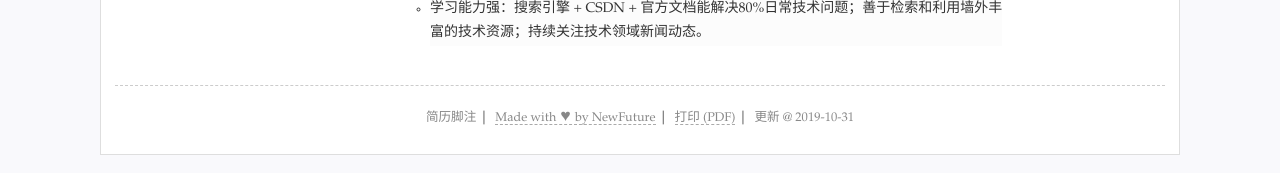
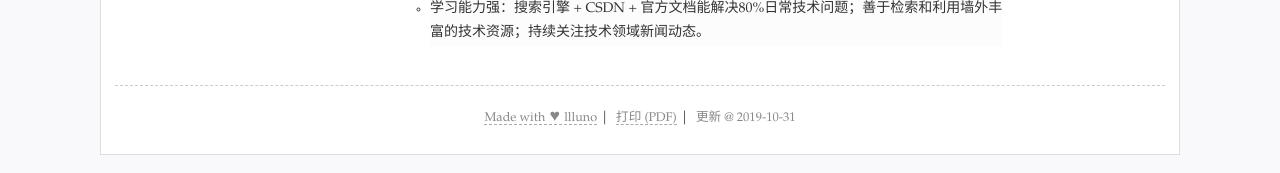
Before and after one commit to llluno/resume, a Jekyll site: the page built from index.html, in a window 1280 px wide. Shown: the part 1192-1365 px from the top of the page. Built offline with Jekyll 4.4.1, drawn with Linux system fonts in a browser that asks for light colours.

Commit message:
Update resume.yml

```diff
--- a/_data/resume.yml
+++ b/_data/resume.yml
@@ -121,9 +121,8 @@ others: #其他列表显示
 footer: #脚注多组
   print: #打印版markdown或者html
   screen:
-  - text: "简历脚注"
   #   href: '/'
-  - text: "Made with &hearts; by NewFuture"
+  - text: "Made with &hearts; llluno"
     href: "https://github.com/NewFuture/CV/"
 
 #页面额外js脚本，如xx统计
```
